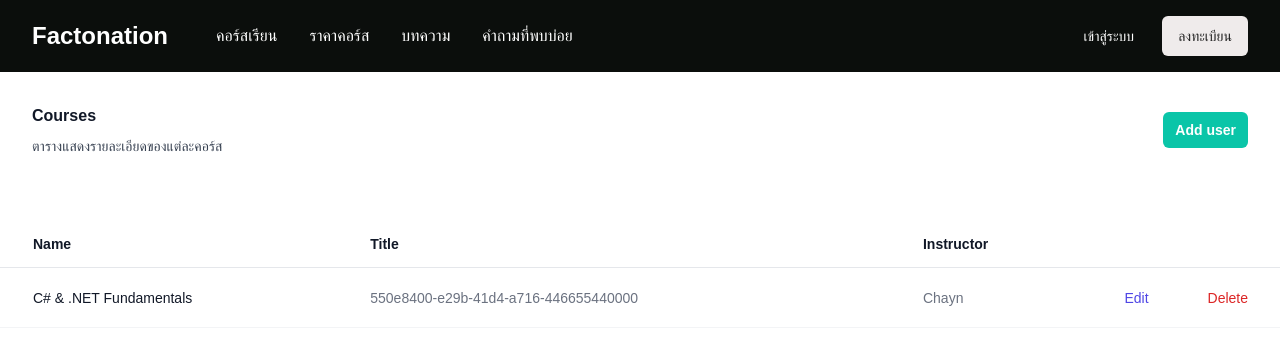
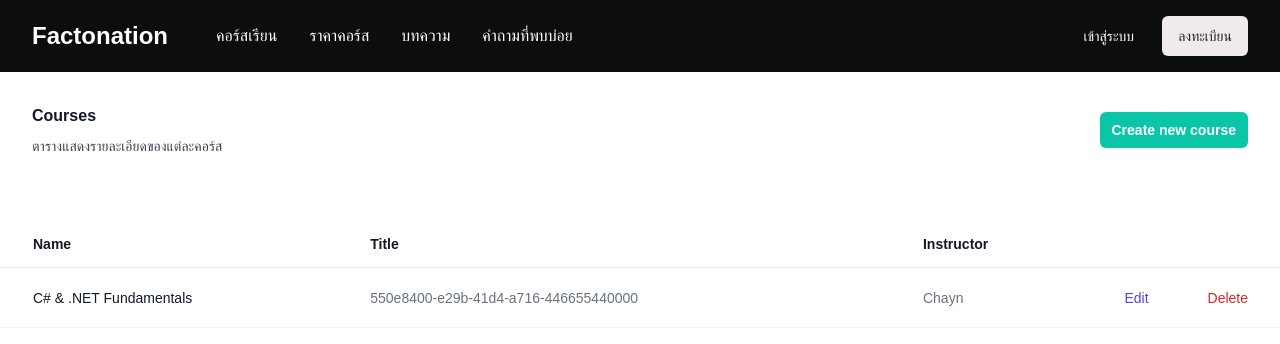
Before and after one commit to mamaKiera/factonation-backup, a Next.js app: page /admin/courses in a window 1280 px wide. Shown: the top 344 px of the page. Built offline with nearby package versions, Linux system fonts and the light colour scheme; a web font is replaced by a local one.

Commit message:
fix: typo

```diff
--- a/src/app/admin/courses/page.tsx
+++ b/src/app/admin/courses/page.tsx
@@ -24,7 +24,7 @@ const page: FC<pageProps> = async () => {
             type="button"
             className="block rounded-md bg-primary-button px-3 py-2 text-center text-sm font-semibold text-white hover:bg-accent focus-visible:outline focus-visible:outline-2 focus-visible:outline-offset-2 focus-visible:outline-indigo-600"
           >
-            Add user
+            Create new course
           </button>
         </div>
       </div>
--- a/src/app/home/Herosection.tsx
+++ b/src/app/home/Herosection.tsx
@@ -20,7 +20,7 @@ function HeroSection(){
               <p>เริ่มตั้งแต่สอนเขียน C# ไม่จำเป็นต้อง</p>
               <p>มีพื้นฐานการเขียนโปรแกรม เรียนแบบ</p>
               <p>On-demand สัปดาห์ละ 2 วิดีโอ ในกลุ่ม</p>
-              <p>Private ถามตอบได้ตลอดเวลา”</p>
+              <p>Private ถามตอบได้ตลอดเวลา</p>
             </div>
             <div className="flex gap-8 text-2xl items-center">
                 <Button size={'xl'} className="px-8 bg-black text-white">สมัครทันที</Button>
--- a/src/components/homePage/Herosection.tsx
+++ b/src/components/homePage/Herosection.tsx
@@ -43,7 +43,7 @@ function Herosection() {
             <p>เริ่มตั้งแต่สอนเขียน C# ไม่จำเป็นต้อง</p>
             <p>มีพื้นฐานการเขียนโปรแกรม เรียนแบบ</p>
             <p>On-demand สัปดาห์ละ 2 วิดีโอ ในกลุ่ม</p>
-            <p>Private ถามตอบได้ตลอดเวลา”</p>
+            <p>Private ถามตอบได้ตลอดเวลา</p>
           </div>
           <div className="flex gap-8 text-2xl items-center">
             <Link
```
